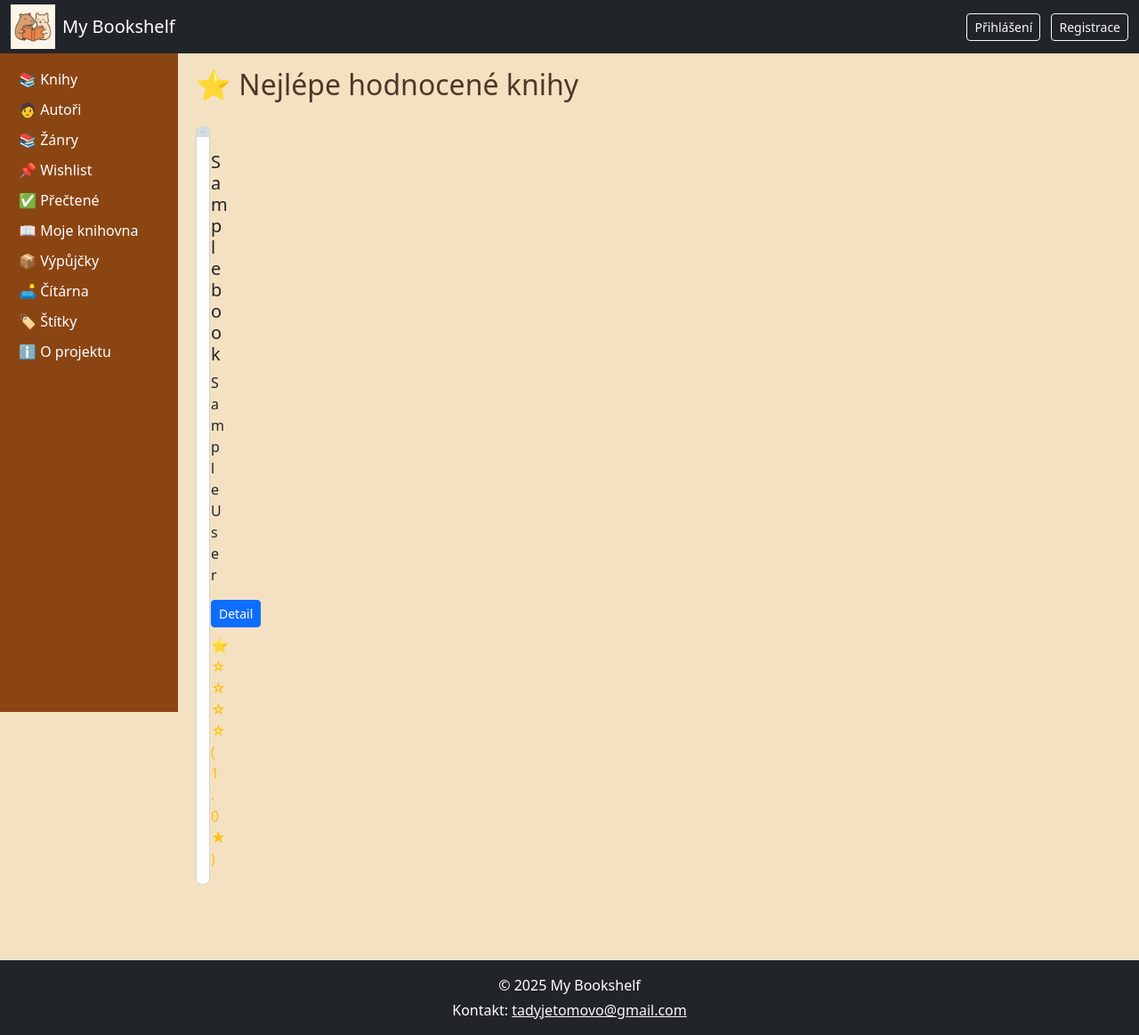
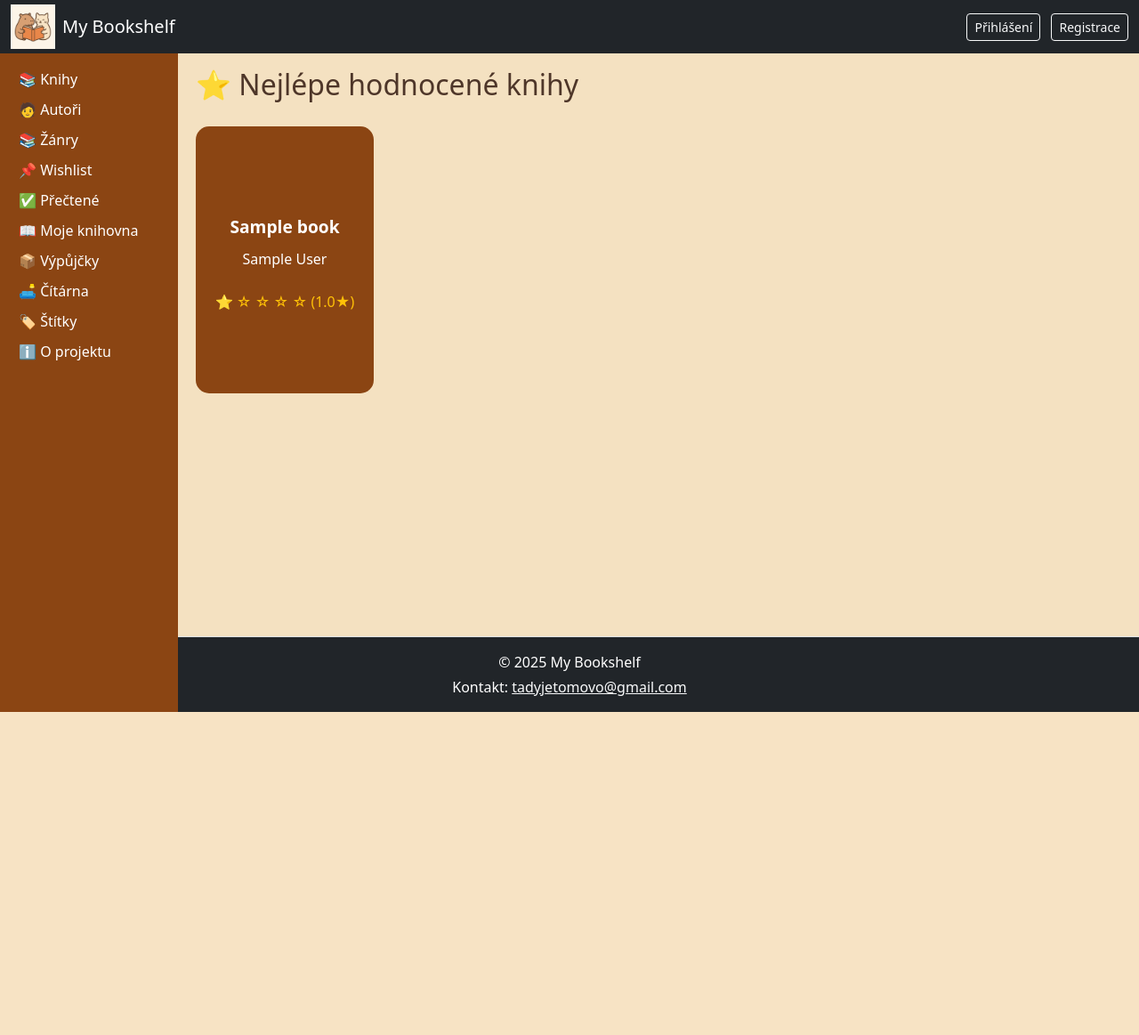
Before and after one commit to TommyPohl/ProjectFinal, a Django app: page /books/best-rated/ in a window 1280 px wide. Shown: the whole page at 89% size. After the commit the page ends 800 px from the top, so only its background shows below. Run offline with Django 5.2, Linux system fonts and the light colour scheme; tables that the repository leaves empty hold one stand-in row (values such as "Sample post"); grey boxes marked "Sample" are stand-in pictures.

Commit message:
Update book_list_partial.html

```diff
--- a/Final/Bookshelf/templates/books/book_list_partial.html
+++ b/Final/Bookshelf/templates/books/book_list_partial.html
@@ -1,33 +1,25 @@
 <div class="row">
   {% for book in books %}
     <div class="col-md-3 mb-3">
-            <div class="card h-100">
-                {% if book.cover_image %}
-                    <img src="{{ book.cover_image.url }}" class="card-img-top" alt="{{ book.title }}">
-                {% endif %}
-                <div class="card-body">
-                    <h5 class="card-title">{{ book.title }}</h5>
-                    <p class="card-text">{{ book.author }}</p>
-                    <a href="{% url 'book-detail' book.pk %}" class="btn btn-sm btn-primary">Detail</a>
+      <a href="{% url 'book-detail' book.pk %}" class="book-card">
+        <div class="card-body d-flex flex-column justify-content-center align-items-center">
+          <h5 class="book-title">{{ book.title }}</h5>
+          <p class="book-author">{{ book.author }}</p>
 
           {% if book.avg_rating %}
-                        {% with book.avg_rating|floatformat:0 as stars %}
+            {% with rating=book.avg_rating %}
               <p class="text-warning mb-0 mt-2">
-                                {% for i in "12345" %}
-                                    {% if forloop.counter <= stars|add:"0" %}
-                                        ⭐
-                                    {% else %}
-                                        ☆
-                                    {% endif %}
+                {% for _ in "12345" %}
+                  {% if rating >= forloop.counter %}⭐{% else %}☆{% endif %}
                 {% endfor %}
-                                ({{ book.avg_rating|floatformat:1 }}★)
+                ({{ rating|floatformat:1 }}★)
               </p>
             {% endwith %}
           {% else %}
             <p class="text-muted mt-2 mb-0">Zatím nehodnoceno</p>
           {% endif %}
         </div>
-            </div>
+      </a>
     </div>
   {% empty %}
     <p class="text-muted">Žádné knihy nejsou k dispozici.</p>
```
Lines whose indentation alone changed are shown as unchanged.
